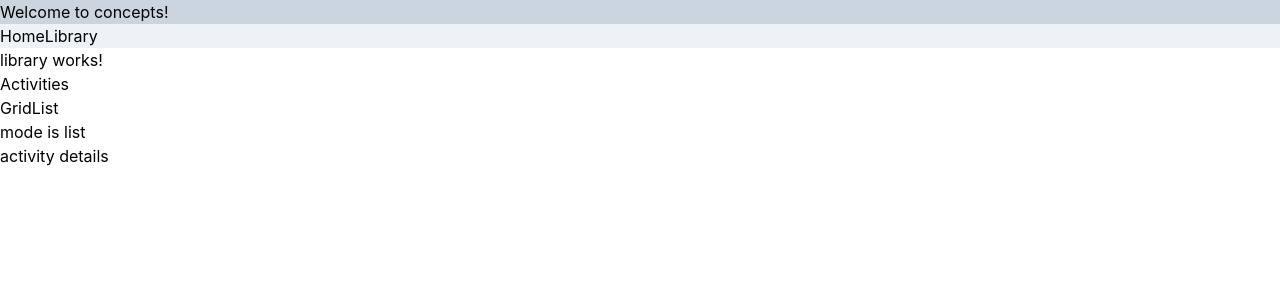
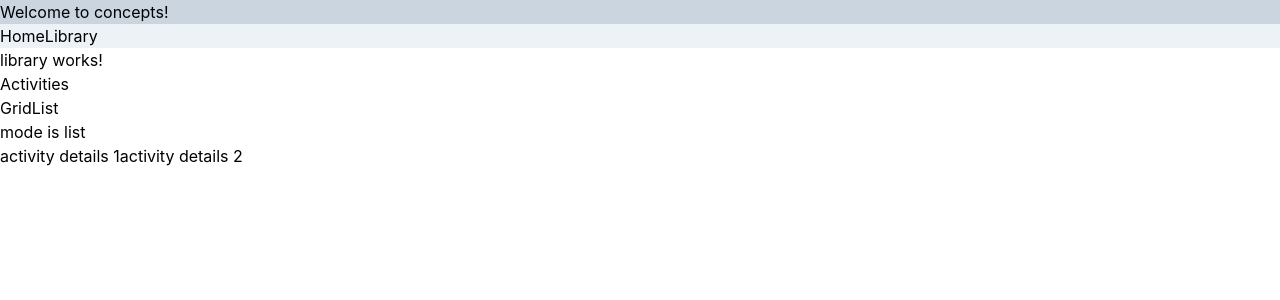
Before and after one commit to YeFFreY/concepts, an Angular app: page /library/activities in a window 1280 px wide. Shown: the top 300 px of the page. Built offline with nearby package versions, Linux system fonts and the light colour scheme.

Commit message:
read url parameters in activity details

```diff
--- a/src/app/library/activities/activities.component.ts
+++ b/src/app/library/activities/activities.component.ts
@@ -10,7 +10,9 @@ import {ActivatedRoute} from '@angular/router';
           <p>mode is {{display}}</p>
 
           <a [routerLink]="['/library/activities',1]"
-             [queryParams]="{display: display}">activity details</a>
+             [queryParams]="{display: display}">activity details 1</a>
+          <a [routerLink]="['/library/activities',2]"
+             [queryParams]="{display: display}">activity details 2</a>
 
       </div>
   `,
--- a/src/app/library/activity/activity.component.ts
+++ b/src/app/library/activity/activity.component.ts
@@ -1,4 +1,5 @@
 import {Component, OnInit} from '@angular/core';
+import {ActivatedRoute} from '@angular/router';
 
 @Component({
   template: `
@@ -13,10 +14,14 @@ import {Component, OnInit} from '@angular/core';
 })
 export class ActivityComponent implements OnInit {
 
-  constructor() {
+  constructor(private route: ActivatedRoute) {
   }
 
   ngOnInit() {
+    // stream of activity id to use when component would be reused through navigation
+    this.route.paramMap.subscribe(params => console.log('Got activity Id: ', params.get('id')));
+    // snapshot when we are sure that component might not be reused between two navigate
+    console.log('Got activity Id from snapshot: ', this.route.snapshot.paramMap.get('id'));
   }
 
 }
```
